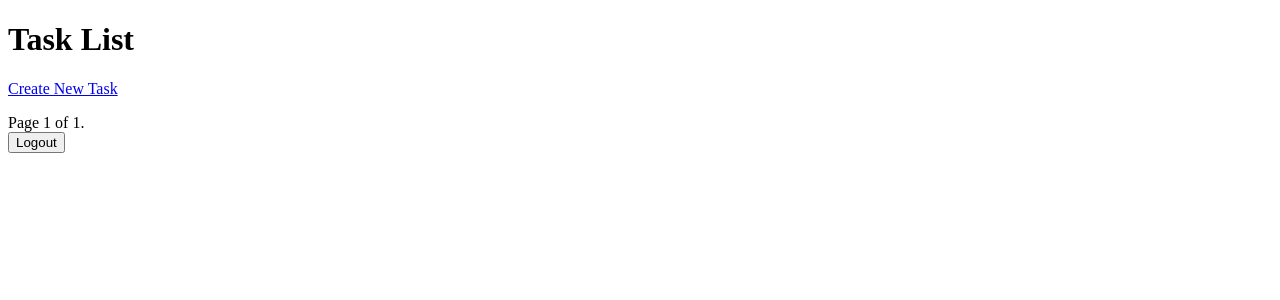
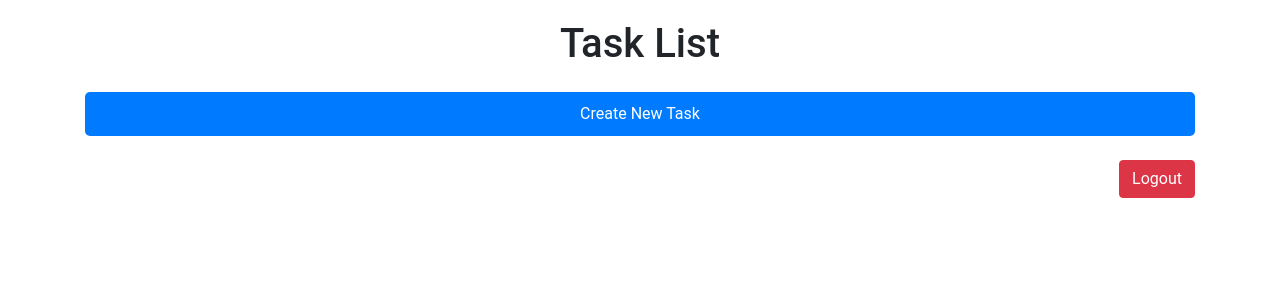
Before and after one commit to adamant-antithesis/todo_test, a Django app: page /tasks in a window 1280 px wide. Shown: the top 300 px of the page. Run offline with Django 5.2, Linux system fonts and the light colour scheme; the visitor is signed in with stand-in values (Sample User, id 1); data that the repository does not hold is empty; some libraries are stand-ins or nearby versions.

Commit message:
Added styles for task list page

```diff
--- a/task_manager_test/task_manager/static/css/styles.css
+++ b/task_manager_test/task_manager/static/css/styles.css
@@ -1,15 +1,12 @@
 body {
     font-family: 'Roboto', sans-serif;
-    display: flex;
-    justify-content: center;
-    align-items: center;
-    height: 100vh;
 }
 
 .login-container {
     width: 100%;
     max-width: 1000px;
     padding: 20px;
+    margin-top: 150px;
 }
 
 .signup-container {
@@ -20,6 +17,7 @@ body {
     background-color: #f9f9f9;
     border-radius: 5px;
     box-shadow: 0 0 10px rgba(0, 0, 0, 0.1);
+    margin-top: 150px;
 }
 
 .form-group {
@@ -55,3 +53,50 @@ body {
 .text-center {
     text-align: center;
 }
+
+.task-list-container {
+    padding-top: 20px;
+}
+
+.pagination {
+    margin-top: 20px;
+    text-align: center;
+}
+
+.pagination-info {
+    margin: 0 10px;
+    margin-left: 3px;
+}
+
+.pagination a {
+    margin-right: 5px;
+    border: 1px solid #007bff;
+    padding: 8px 10px;
+    color: #007bff;
+    text-decoration: none;
+    transition: background-color 0.3s;
+    border-radius: 4px;
+}
+
+.pagination a:hover {
+    background-color: #f0f0f0;
+}
+
+.pagination .page-link {
+    cursor: pointer;
+}
+
+.pagination .page-link:hover {
+    text-decoration: none;
+}
+
+.pagination .active a {
+    background-color: #007bff;
+    color: #fff;
+    border-color: #007bff;
+}
+
+.logout-button {
+    float: right;
+    margin-bottom: 15px;
+}
--- a/task_manager_test/task_manager/templates/task_list.html
+++ b/task_manager_test/task_manager/templates/task_list.html
@@ -1,35 +1,46 @@
+{% load static %}
+
 <!DOCTYPE html>
 <html lang="en">
 <head>
     <meta charset="UTF-8">
+    <meta name="viewport" content="width=device-width, initial-scale=1.0">
     <title>Task List</title>
+    <link href="https://stackpath.bootstrapcdn.com/bootstrap/4.5.2/css/bootstrap.min.css" rel="stylesheet">
+    <link rel="stylesheet" type="text/css" href="{% static 'css/styles.css' %}">
 </head>
 <body>
-    <h1>Task List</h1>
+    <div class="container task-list-container">
+        <h1 class="text-center mb-4">Task List</h1>
 
-    <a href="{% url 'create_task' %}">Create New Task</a>
+        <a href="{% url 'create_task' %}" class="btn btn-primary mb-4">Create New Task</a>
 
-    <ul>
+        <ul class="list-group">
             {% for task in page_obj %}
-            <li><a href="{% url 'task_detail' task.id %}">Task #{{ task.id }}: {{ task.title }}</a> - {{ task.status }}</li>
+                <li class="list-group-item"><a href="{% url 'task_detail' task.id %}">Task #{{ task.id }}: {{ task.title }}</a> - {{ task.status }}</li>
             {% endfor %}
         </ul>
 
+        {% if page_obj.has_previous or page_obj.has_next %}
+            <div class="pagination justify-content-center mt-4">
                 {% if page_obj.has_previous %}
-        <a href="?page=1">First</a>
-        <a href="?page={{ page_obj.previous_page_number }}">Previous</a>
+                    <a href="?page=1" class="page-link">First</a>
+                    <a href="?page={{ page_obj.previous_page_number }}" class="page-link">Previous</a>
                 {% endif %}
 
-    <span>Page {{ page_obj.number }} of {{ page_obj.paginator.num_pages }}.</span>
+                <span class="pagination-info mt-2 text-center">Page {{ page_obj.number }} of {{ page_obj.paginator.num_pages }}</span>
 
                 {% if page_obj.has_next %}
-        <a href="?page={{ page_obj.next_page_number }}">Next</a>
-        <a href="?page={{ page_obj.paginator.num_pages }}">Last</a>
+                    <a href="?page={{ page_obj.next_page_number }}" class="page-link">Next</a>
+                    <a href="?page={{ page_obj.paginator.num_pages }}" class="page-link">Last</a>
+                {% endif %}
+            </div>
         {% endif %}
 
-    <form action="{% url 'logout' %}" method="post">
+        <form action="{% url 'logout' %}" method="post" class="logout-button">
             {% csrf_token %}
-      <button type="submit">Logout</button>
+            <button type="submit" class="btn btn-danger">Logout</button>
         </form>
+    </div>
 </body>
 </html>
```
Lines whose indentation alone changed are shown as unchanged.
